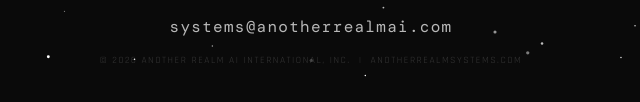
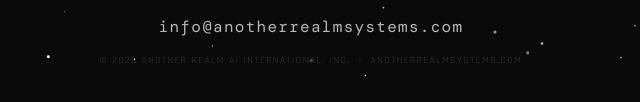
Before and after one commit to andrewbeveridge-ai/ar-systems-coming-soon, a plain HTML site: page index.html in a window 1280 px wide. Shown: the part 720-822 px from the top of the page, 329-969 px from the left. Drawn offline with nearby package versions, Linux system fonts and the light colour scheme.

Commit message:
Fix contact email — use verified info@ address per Workspace Directory

```diff
--- a/index.html
+++ b/index.html
@@ -244,7 +244,7 @@
     <div class="error-msg" id="errorMsg"></div>
     <p class="privacy-note">No spam &nbsp;·&nbsp; Unsubscribe anytime</p>
   </div>
-  <p class="contact-email"><a href="mailto:systems@anotherrealmai.com" style="color:inherit;text-decoration:none;">systems@anotherrealmai.com</a></p>
+  <p class="contact-email"><a href="mailto:info@anotherrealmsystems.com" style="color:inherit;text-decoration:none;">info@anotherrealmsystems.com</a></p>
 </main>
 <footer class="site-footer">&copy; 2026 Another Realm AI International, Inc. &nbsp;|&nbsp; anotherrealmsystems.com</footer>
 <script>
```
